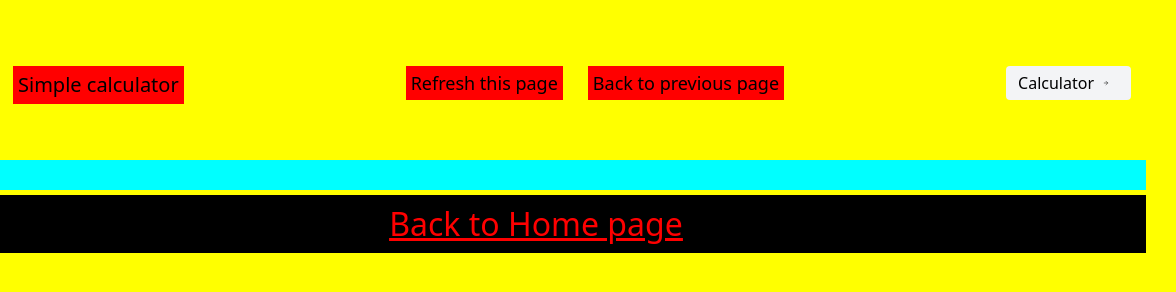
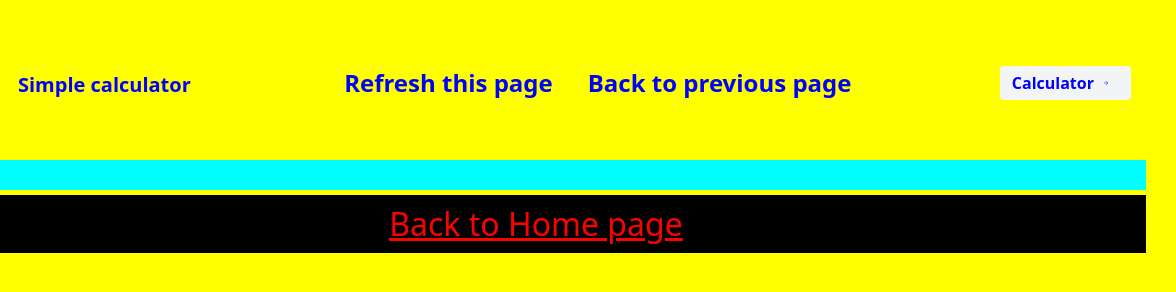
Before and after one commit to hkdav18/.sc, a plain HTML site: page index.html in a window 1280 px wide. Shown: the full height of the page, 104-1280 px from the left. Drawn offline with nearby package versions, Linux system fonts and the light colour scheme.

Commit message:
Update style.css

```diff
--- a/style.css
+++ b/style.css
@@ -25,9 +25,9 @@
   padding: 5px;
 }
 .link {
-  font-size: large;
-  color: black;
-  background-color: red;
+  font-size: x-large;
+  color: blue;
+  font-weight: bold;
 }
 .movie {
   font-size: xx-large;
```
